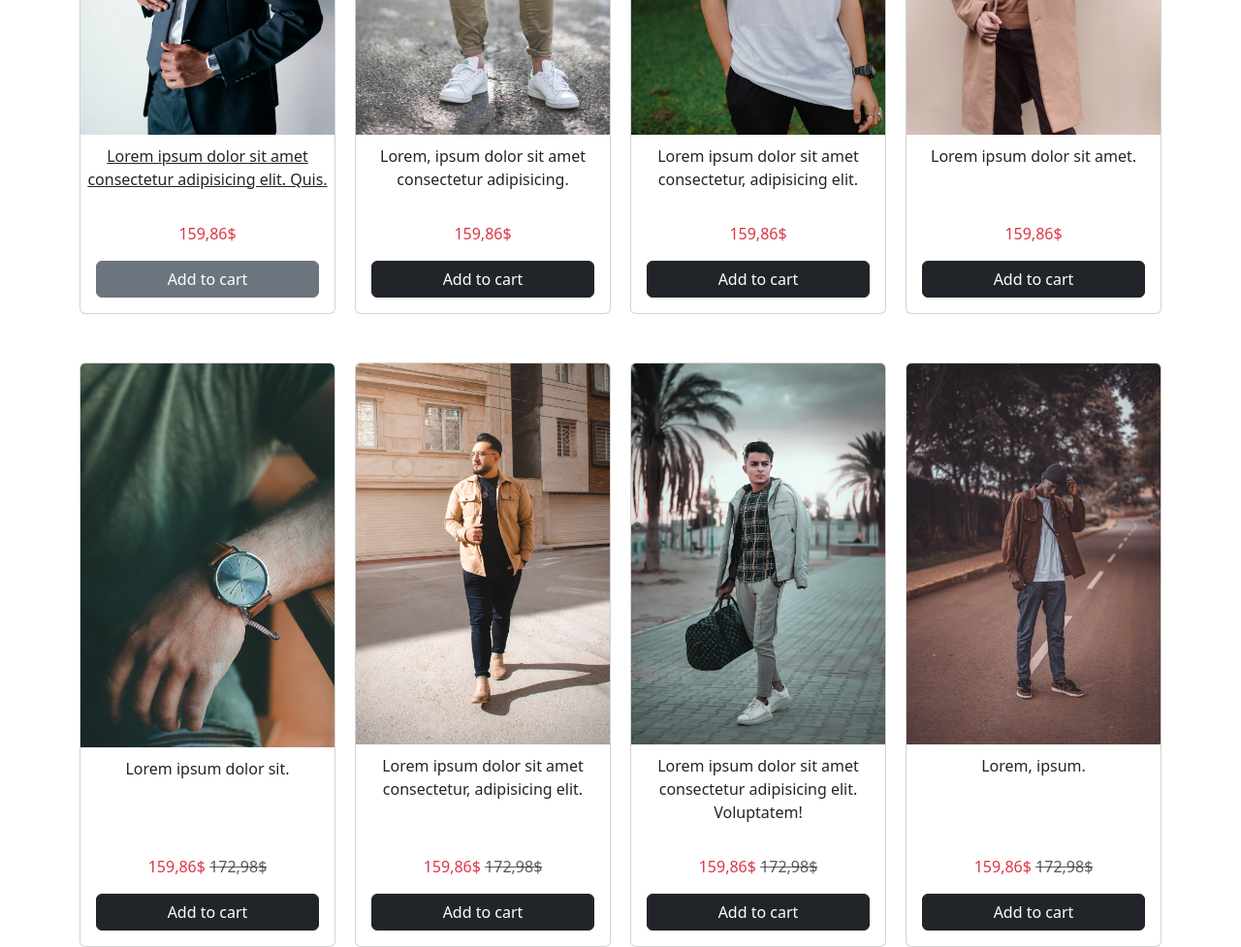
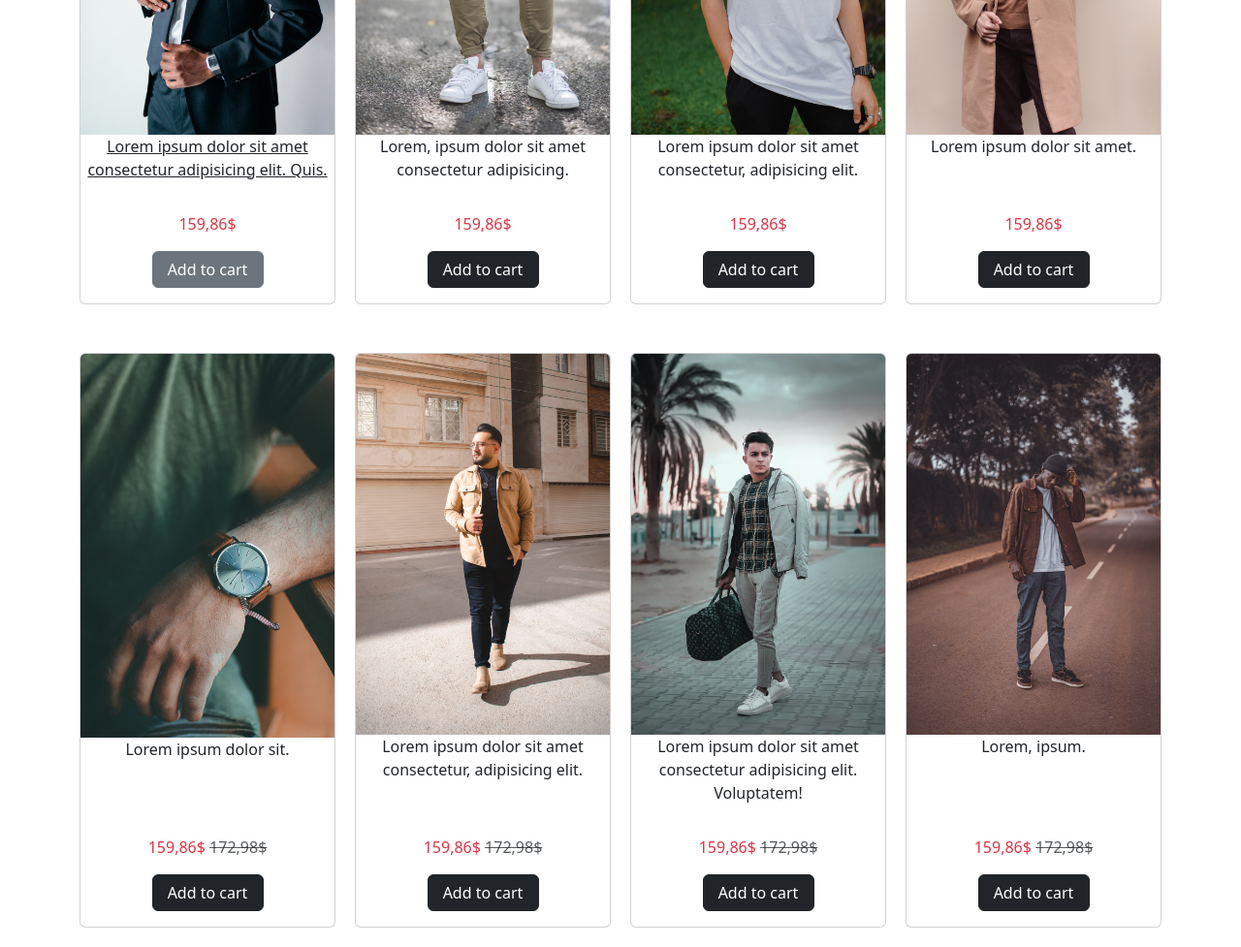
Before and after one commit to Timur0204/Timur0204.github.io, a plain HTML site: page index.html in a window 1280 px wide. Shown: the part 1440-2417 px from the top of the page at 97% size. Drawn offline with nearby package versions, Linux system fonts and the light colour scheme.

Commit message:
transferred and added the top of the second stage(part3)

```diff
--- a/assets/css/style.css
+++ b/assets/css/style.css
@@ -93,15 +93,19 @@ footer {
   display: flex;
   flex-direction: column;
   justify-content: end;
+  align-items: center;
 }
 
 .card-text {
   text-align: center;
-  padding-top: 10px;
 }
 
 img {
   min-height: 40vh;
+}
+
+.btn {
+  width: 50%;
 }
 
 @media (max-width: 978px) {
--- a/index.html
+++ b/index.html
@@ -79,7 +79,7 @@
           </p>
           <div class="card-body text-center">
             <p class="price text-danger">159,86$</p>
-            <a href="#" class="btn btn-secondary">Add to cart</a>
+            <a href="#" class="button btn btn-secondary">Add to cart</a>
           </div>
         </div>
         <div class="card fcard">
```
